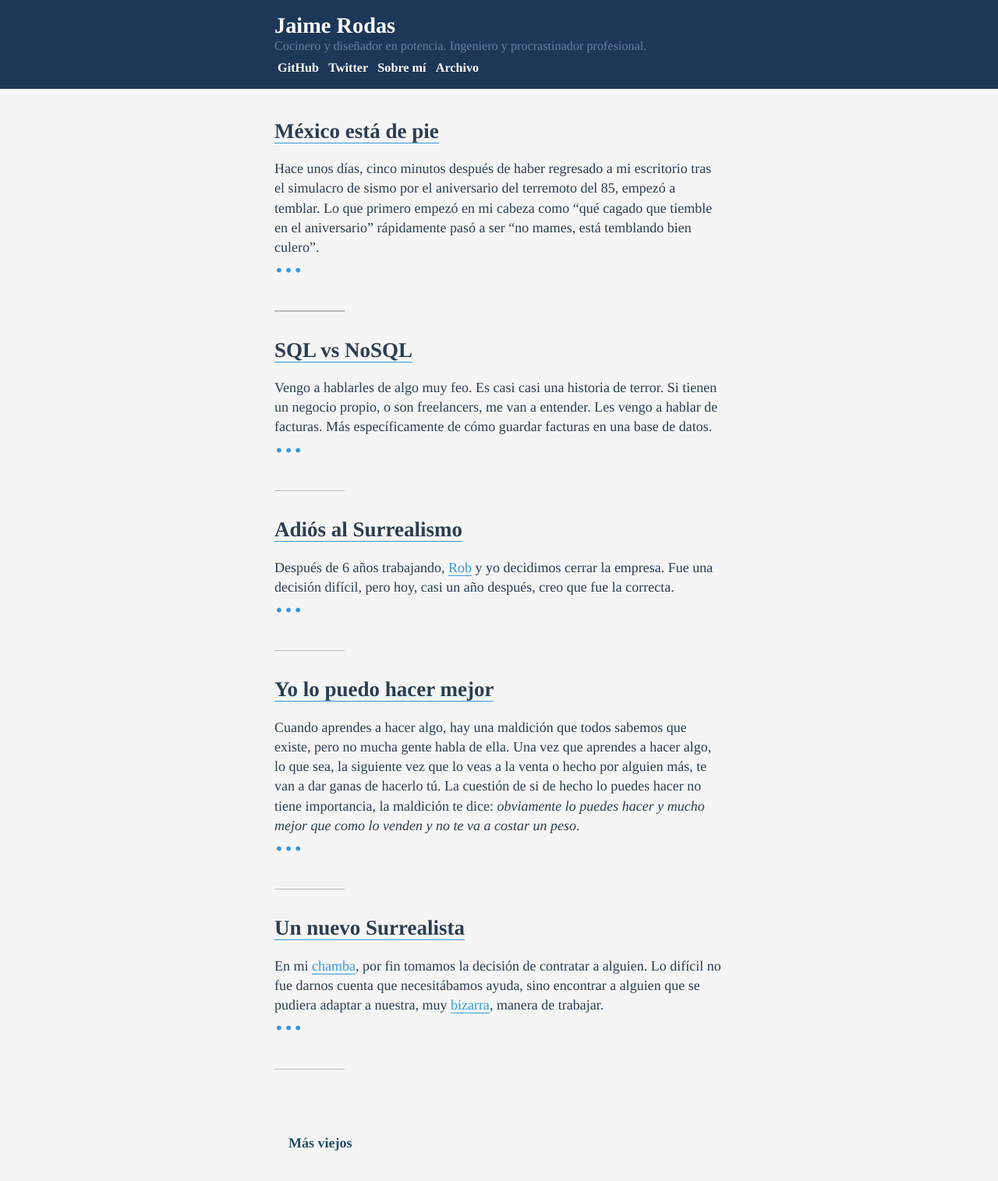
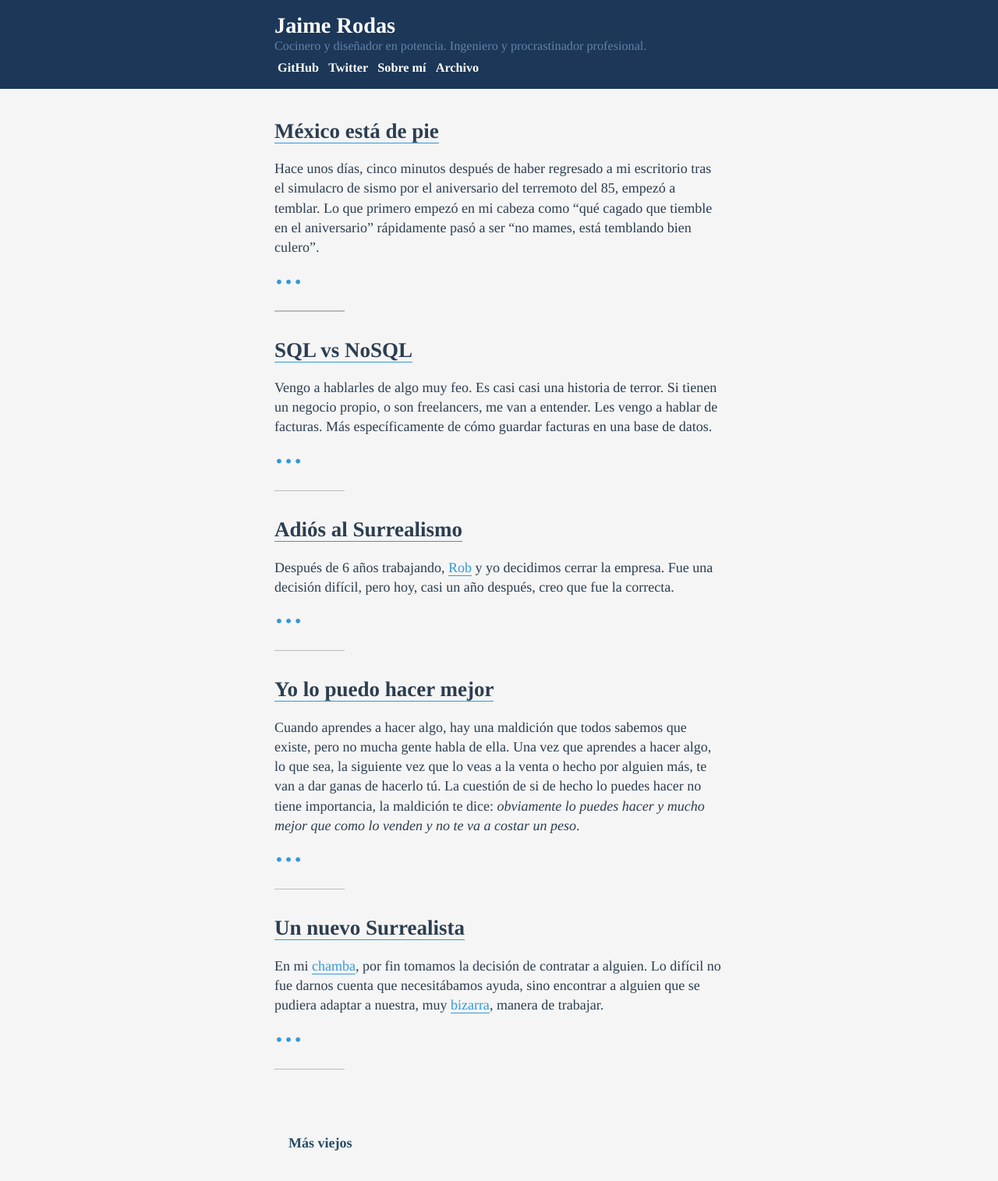
Before and after one commit to jaimerodas/jaimerodas.github.io, a Jekyll site: the page built from index.html, in a window 1280 px wide. Shown: the whole page at 78% size. Built offline with Jekyll 4.4.1, drawn with Linux system fonts in a browser that asks for light colours; some web fonts are replaced; the list of posts is cut into pages by our own code.

Commit message:
Arreglos varios

```diff
--- a/assets/main.scss
+++ b/assets/main.scss
@@ -121,7 +121,7 @@ article {
     font-weight: bold;
     border-bottom: none;
     position: relative;
-    bottom: 1em;
+    bottom: 0.6em;
   }
 }
 
```
Also changed, not shown: acerca-de.md (+1 -1 lines).
